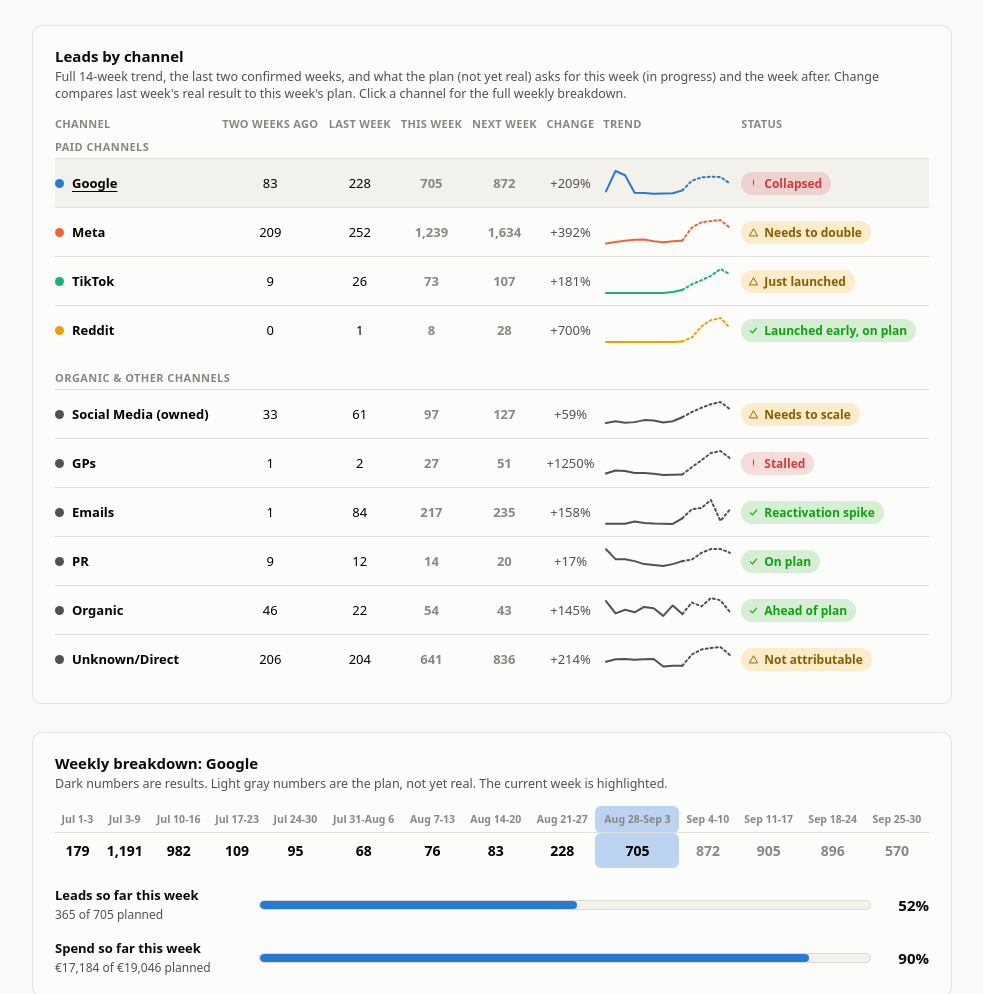
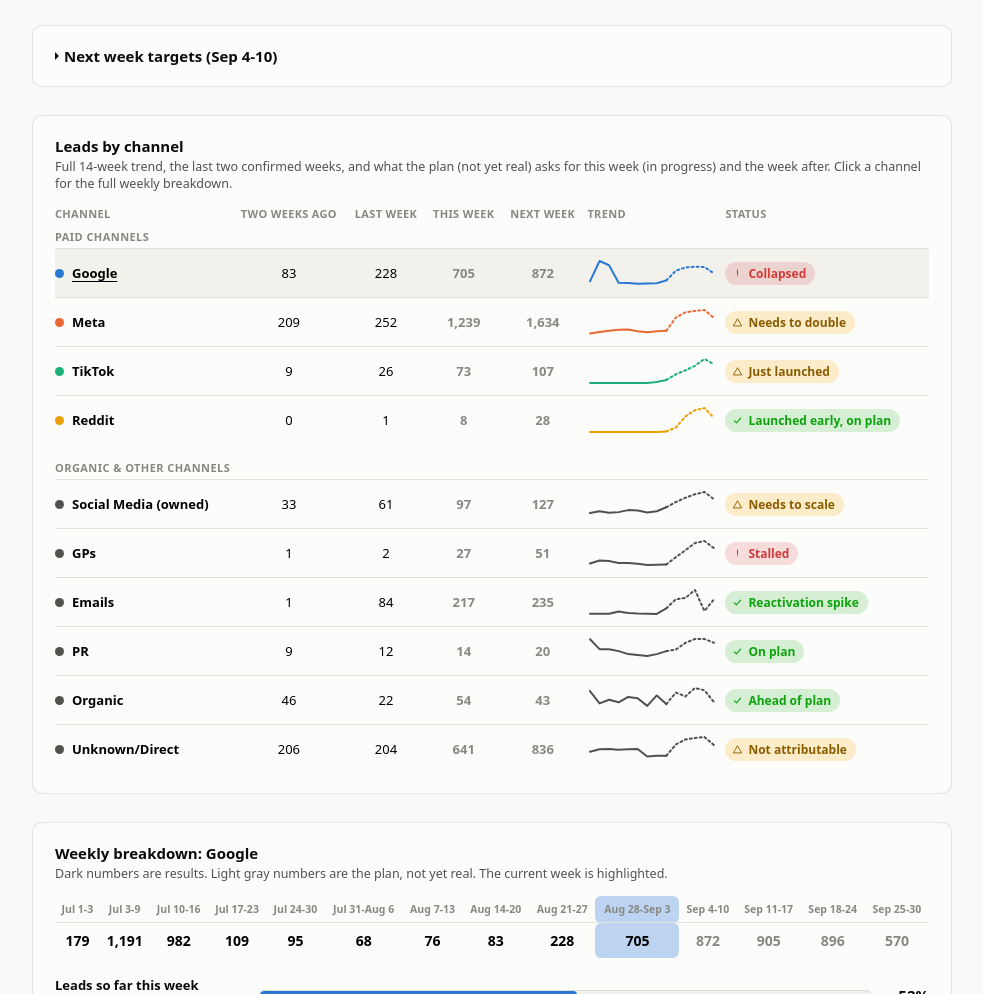
Before and after one commit to francoecker-akka/akka-q3-tracker-site, a website: page index.html in a window 1280 px wide. Shown: the part 1799-2793 px from the top of the page, without its empty margins (148-1131 px from the left). Drawn offline with Linux system fonts and the light colour scheme.

Commit message:
Remove Change column; add collapsible Next week targets card with totals and per-channel detail

```diff
--- a/index.html
+++ b/index.html
@@ -154,6 +154,8 @@
     border-bottom: 4px solid transparent; transition: transform 0.12s;
   }
   details.breakdown-toggle[open] summary::before { transform: rotate(90deg); }
+  details.breakdown-toggle.card-toggle { margin-top: 0; }
+  details.breakdown-toggle.card-toggle summary { font-size: 15px; font-weight: 700; color: var(--ink); }
 
   footer.notes { font-size: 12px; color: var(--muted); line-height: 1.6; padding-top: 4px; }
   footer.notes a { color: inherit; }
@@ -266,12 +268,24 @@
     </div>
 
     <div class="card">
+      <details class="breakdown-toggle card-toggle">
+        <summary id="nextWeekTargetsSummary">Next week targets</summary>
+        <p class="section-note" style="margin-top:8px">What the plan asks for next week, in total and by channel. None of this has happened yet.</p>
+        <div class="progress-rows" id="nextWeekSummary"></div>
+        <div class="mini-group-label" style="margin-top:12px">Paid channels</div>
+        <div class="progress-rows" id="nextWeekPaid"></div>
+        <div class="mini-group-label second">Organic &amp; other channels</div>
+        <div class="progress-rows" id="nextWeekOrganic"></div>
+      </details>
+    </div>
+
+    <div class="card">
       <p class="section-title">Leads by channel</p>
-      <p class="section-note">Full 14-week trend, the last two confirmed weeks, and what the plan (not yet real) asks for this week (in progress) and the week after. Change compares last week's real result to this week's plan. Click a channel for the full weekly breakdown.</p>
+      <p class="section-note">Full 14-week trend, the last two confirmed weeks, and what the plan (not yet real) asks for this week (in progress) and the week after. Click a channel for the full weekly breakdown.</p>
       <div class="table-scroll">
         <table class="ch-table" id="channelTable">
           <thead>
-            <tr><th>Channel</th><th class="num">Two weeks ago</th><th class="num">Last week</th><th class="num">This week</th><th class="num">Next week</th><th class="num">Change</th><th>Trend</th><th>Status</th></tr>
+            <tr><th>Channel</th><th class="num">Two weeks ago</th><th class="num">Last week</th><th class="num">This week</th><th class="num">Next week</th><th>Trend</th><th>Status</th></tr>
           </thead>
           <tbody></tbody>
         </table>
@@ -310,11 +324,12 @@
   // lastWeekSpendActual/lastWeekSpendPlan: the closed week's (Aug 21-27) final spend, captured before
   // spendSoFar/spendPlan got reset to track the new live week -- there's no 14-week spend series like
   // there is for leads, so this closed-week snapshot has to be kept by hand, separately.
+  // nextWeekSpendPlan: same story, one week further out (Sep 4-10) -- for the Next week targets card.
   var paidChannels = [
-    { name: "Google", key: "google", data: [179,1191,982,109,95,68,76,83,228,723,869,902,893,568], plan: [241,703,869,902,893,568], status: "critical", statusLabel: "Collapsed", leadsSoFar: 365, spendSoFar: 17184.06, spendPlan: 19046, lastWeekSpendActual: 10172.41, lastWeekSpendPlan: 9523 },
-    { name: "Meta", key: "meta", data: [46,148,241,314,332,209,137,209,252,1400,1783,1934,1752,1168], plan: [489,1200,1583,1684,1752,1168], status: "warning", statusLabel: "Needs to double", leadsSoFar: 268, spendSoFar: 16477.38, spendPlan: 38942, lastWeekSpendActual: 15428.35, lastWeekSpendPlan: 17904 },
-    { name: "TikTok", key: "tiktok", data: [0,0,0,0,0,0,0,9,26,54,108,146,204,159], plan: [18,74,108,146,204,159], status: "warning", statusLabel: "Just launched", leadsSoFar: 40, spendSoFar: 3686.40, spendPlan: 3641, lastWeekSpendActual: 3616.32, lastWeekSpendPlan: 3711 },
-    { name: "Reddit", key: "reddit", data: [0,0,0,0,0,0,0,0,1,8,28,39,43,25], plan: [1,8,28,39,43,25], status: "good", statusLabel: "Launched early, on plan", leadsSoFar: 2, spendSoFar: 1367.32, spendPlan: 1857, lastWeekSpendActual: 270.40, lastWeekSpendPlan: 605 }
+    { name: "Google", key: "google", data: [179,1191,982,109,95,68,76,83,228,723,869,902,893,568], plan: [241,703,869,902,893,568], status: "critical", statusLabel: "Collapsed", leadsSoFar: 365, spendSoFar: 17184.06, spendPlan: 19046, lastWeekSpendActual: 10172.41, lastWeekSpendPlan: 9523, nextWeekSpendPlan: 22855 },
+    { name: "Meta", key: "meta", data: [46,148,241,314,332,209,137,209,252,1400,1783,1934,1752,1168], plan: [489,1200,1583,1684,1752,1168], status: "warning", statusLabel: "Needs to double", leadsSoFar: 268, spendSoFar: 16477.38, spendPlan: 38942, lastWeekSpendActual: 15428.35, lastWeekSpendPlan: 17904, nextWeekSpendPlan: 47941 },
+    { name: "TikTok", key: "tiktok", data: [0,0,0,0,0,0,0,9,26,54,108,146,204,159], plan: [18,74,108,146,204,159], status: "warning", statusLabel: "Just launched", leadsSoFar: 40, spendSoFar: 3686.40, spendPlan: 3641, lastWeekSpendActual: 3616.32, lastWeekSpendPlan: 3711, nextWeekSpendPlan: 3282 },
+    { name: "Reddit", key: "reddit", data: [0,0,0,0,0,0,0,0,1,8,28,39,43,25], plan: [1,8,28,39,43,25], status: "good", statusLabel: "Launched early, on plan", leadsSoFar: 2, spendSoFar: 1367.32, spendPlan: 1857, lastWeekSpendActual: 270.40, lastWeekSpendPlan: 605, nextWeekSpendPlan: 2105 }
   ];
   var otherChannels = [
     { name: "Social Media (owned)", data: [21,33,22,27,41,38,25,33,61,99,129,154,170,119], plan: [50,99,129,154,170,119], status: "warning", statusLabel: "Needs to scale", leadsSoFar: 35 },
@@ -618,7 +633,6 @@
       '<td class="num">' + lastWeek.toLocaleString('en-US') + '</td>' +
       '<td class="num is-plan">' + thisWeek.toLocaleString('en-US') + '</td>' +
       '<td class="num is-plan">' + (nextWeek === null ? '–' : nextWeek.toLocaleString('en-US')) + '</td>' +
-      '<td class="num" style="color:var(--ink-2)">' + pctChangeLabel(lastWeek, thisWeek) + '</td>' +
       '<td class="spark-cell">' + sparkline(ch.data, color) + '</td>' +
       '<td><span class="chip ' + ch.status + '"><svg viewBox="0 0 16 16" fill="none">' + statusIcon(ch.status) + '</svg>' + ch.statusLabel + '</span></td>' +
       '</tr>';
@@ -659,9 +673,9 @@
     clickable.push({ name: 'Organic (total)', data: sumArrays(otherChannels), color: otherColor, isPaid: false, leadsSoFar: sumField(otherChannels, 'leadsSoFar') });
 
     var pi = 0;
-    var html = '<tr class="group-row" data-idx="' + paidTotalIdx + '"><td colspan="8">Paid channels</td></tr>';
+    var html = '<tr class="group-row" data-idx="' + paidTotalIdx + '"><td colspan="7">Paid channels</td></tr>';
     html += paidChannels.map(function (ch) { return channelRow(ch, paidColors[ch.key], pi++); }).join('');
-    html += '<tr class="group-row" data-idx="' + organicTotalIdx + '"><td colspan="8">Organic &amp; other channels</td></tr>';
+    html += '<tr class="group-row" data-idx="' + organicTotalIdx + '"><td colspan="7">Organic &amp; other channels</td></tr>';
     html += otherChannels.map(function (ch) { return channelRow(ch, otherColor, pi++); }).join('');
     tbody.innerHTML = html;
 
@@ -756,6 +770,31 @@
     var paidColors = { google: resolveVar('--s-google'), meta: resolveVar('--s-meta'), tiktok: resolveVar('--s-tiktok'), reddit: resolveVar('--s-reddit') };
     document.getElementById('weekSpendByChannel').innerHTML = paidChannels.map(function (ch) {
       return progressBarRow(ch.name, ch.spendSoFar || 0, ch.spendPlan || 0, eurFmt, paidColors[ch.key], 'mini');
+    }).join('');
+  }
+
+  function planStatRow(label, figure) {
+    return '<div class="progress-row mini"><div class="progress-label"><span>' + label + '</span><span class="progress-figure">' + figure + '</span></div></div>';
+  }
+
+  function renderNextWeekTargets() {
+    var nextWeekIdx = actualCount + 1;
+    if (nextWeekIdx >= weeks.length) return; // no next week left in the quarter
+    document.getElementById('nextWeekTargetsSummary').textContent = 'Next week targets (' + weeks[nextWeekIdx] + ')';
+
+    var leadsFmt = function (v) { return Math.round(v).toLocaleString('en-US'); };
+    var eurFmt = function (v) { return '€' + Math.round(v).toLocaleString('en-US'); };
+
+    document.getElementById('nextWeekSummary').innerHTML =
+      planStatRow('Leads', leadsFmt(totalLeads[nextWeekIdx])) +
+      planStatRow('Spend', eurFmt(sumField(paidChannels, 'nextWeekSpendPlan')));
+
+    document.getElementById('nextWeekPaid').innerHTML = paidChannels.map(function (ch) {
+      return planStatRow(ch.name, leadsFmt(ch.data[nextWeekIdx]) + ' leads · ' + eurFmt(ch.nextWeekSpendPlan) + ' spend');
+    }).join('');
+
+    document.getElementById('nextWeekOrganic').innerHTML = otherChannels.map(function (ch) {
+      return planStatRow(ch.name, leadsFmt(ch.data[nextWeekIdx]) + ' leads');
     }).join('');
   }
 
@@ -864,6 +903,7 @@
   renderWeekLeadsByChannel();
   renderWeekSpendByChannel();
   renderWeekCpl();
+  renderNextWeekTargets();
   fillChannelTable();
   renderLeadsQtdByChannel();
   selectChannel(0);
```
